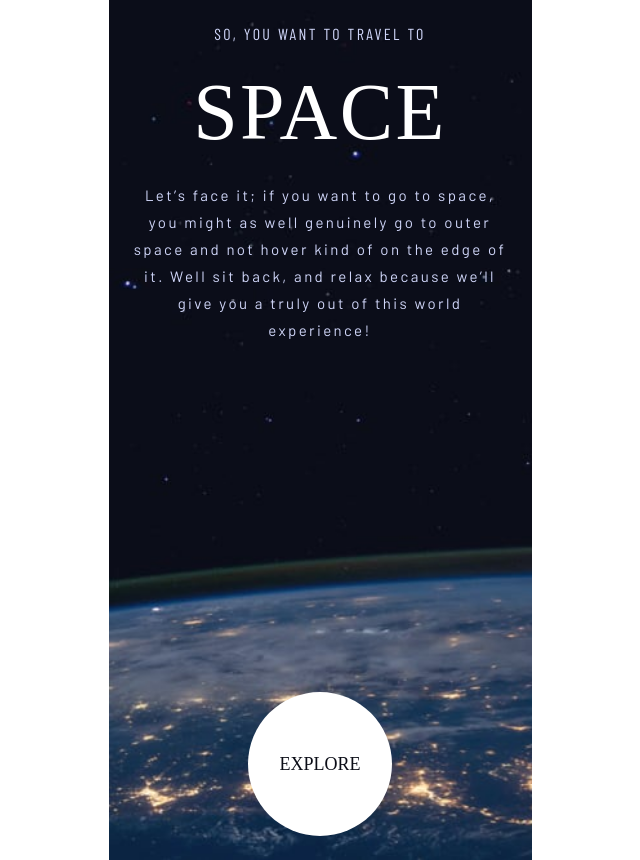
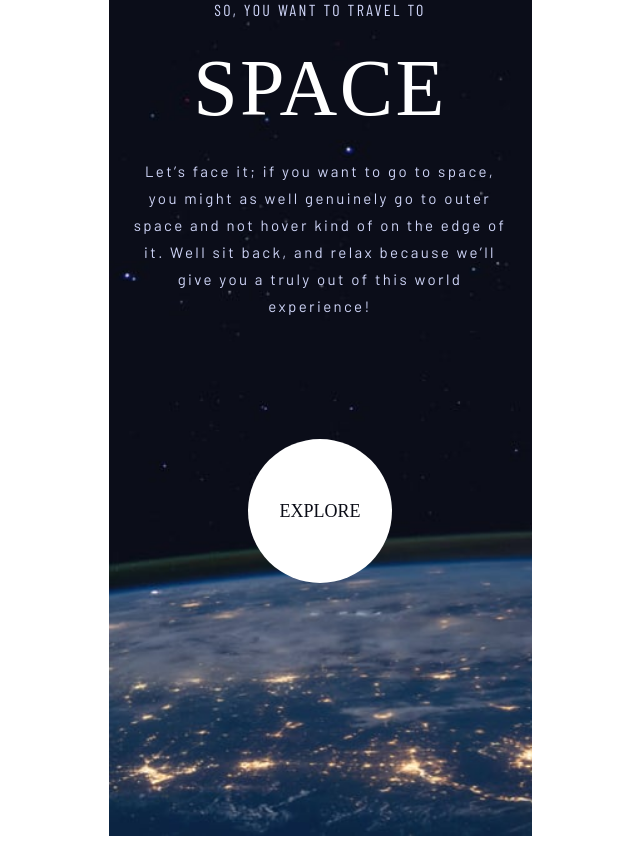
Before and after one commit to eric-suzuki-dev/fe.mentor-23-space-tourism-website-main, a React (Vite) app: page / in a window 1280 px wide. Shown: the whole page, without its empty margins (320-960 px from the left). After the commit the page ends 836 px from the top, so only its background shows below. Built offline with nearby package versions, Linux system fonts and the light colour scheme; a web font is replaced by a local one.

Commit message:
style/componets Home and Button

```diff
--- a/src/components/ExploreButton/ExploreButton.module.css
+++ b/src/components/ExploreButton/ExploreButton.module.css
@@ -8,7 +8,7 @@
     justify-content: center;
     border: none;
     cursor: pointer;
-    margin: 119px, 91.5px
+    margin-top: 119px;
 }
 
 .ExploreButton span{
--- a/src/components/HomeText/HomeText.module.css
+++ b/src/components/HomeText/HomeText.module.css
@@ -1,10 +1,11 @@
 .HomeText {
     display: flex;
-    /* padding: 24px; */
     flex-direction: column;
-    /* gap: 8px; */
-    flex: 1 0 0;
+    align-items: center;
+    justify-content: space-between;
     align-self: stretch;
+    /* flex: 1; */
+    position: relative;
 }
 
 .HomeText span{
@@ -42,5 +43,5 @@ text-transform: uppercase;
     color: var(--blue-300);
     align-self: stretch;
     text-align: center;
-font-feature-settings: 'liga' off, 'clig' off;
+
 }
--- a/src/styles/HomePage.module.css
+++ b/src/styles/HomePage.module.css
@@ -4,8 +4,9 @@
 background-size: cover;
     width: 375px;
     height: 812px;
-    padding: 24px;
+    padding: 0 24px 24px 24px;
     display: flex;
     flex-direction: column;
     align-items: center;
+    justify-items: flex-start;
 }
```
